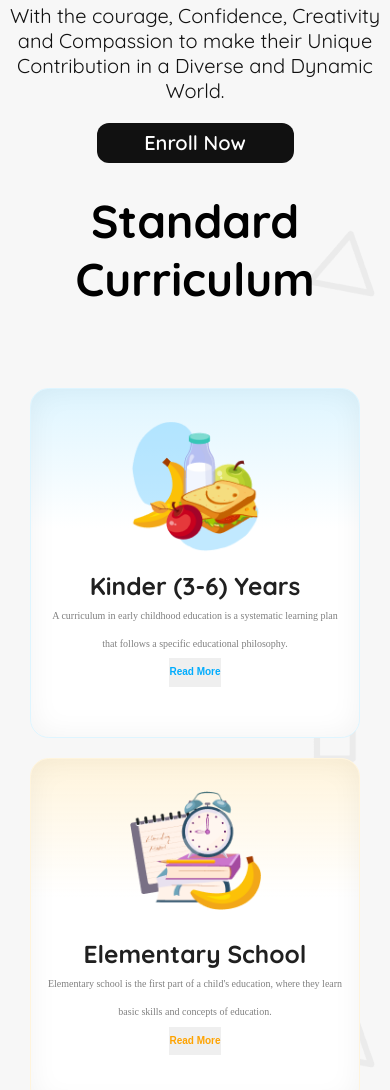
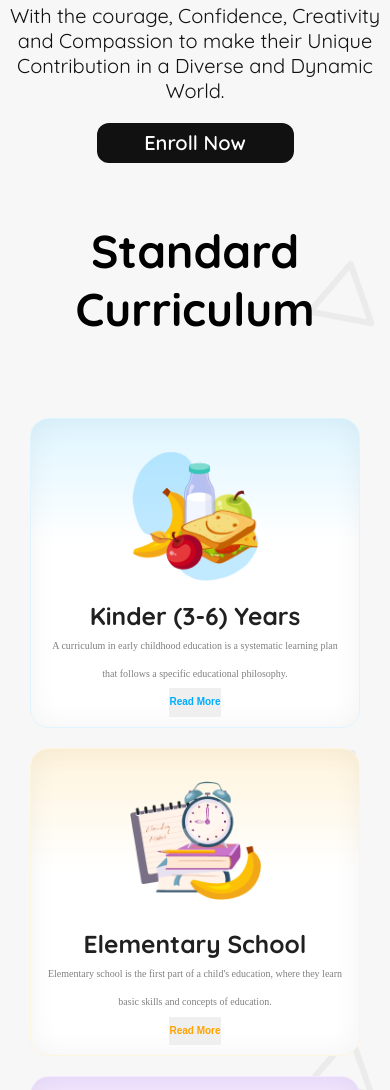
Before and after one commit to AKnaaz/PH-Second-Assignment, a plain HTML site: page index.html in a window 390 px wide. Shown: the part 951-2041 px from the top of the page. Drawn offline with Linux system fonts and the light colour scheme; a web font is replaced by a local one.

Commit message:
style commit

```diff
--- a/style.css
+++ b/style.css
@@ -6,7 +6,6 @@
 body{
     background: rgb(247, 247, 247);
     font-family: Quicksand;
-    /* border: 3px solid black; */
 }
 .black{
     color: rgb(17, 17, 17);
@@ -100,19 +99,13 @@ nav{
     max-width: 1440px;
     padding: 20px 20px;
     margin: 0 auto;
-    /* border: 3px solid red; */
 }
 .navbar-container{
     max-width: 1160px;
     margin: 0 auto;
     display: flex;
     justify-content: space-between;
-
-    /* border: 3px solid purple; */
 }
-/* .line{
-    visibility: hidden;
-} */
 .navbar-box1{
     display: flex;
     align-items: center;
@@ -146,7 +139,6 @@ nav{
     display: flex;
     justify-content: space-between;
     align-items: center;
-    /* border: 3px solid green; */
 }
 .banner-container{
     max-width: 640px;
@@ -164,7 +156,6 @@ nav{
 }
 .banner-img{
     max-width: 469px;
-    /* border: 3px solid blue; */
 }
 .banner-img img{
     width: 100%;
@@ -443,12 +434,14 @@ footer{
         border-top: 0px;
         border-bottom: 0px;
         padding-top: 30px;
+        margin-top: 30px;
     }
     .curriculum-container{
         grid-template-columns: repeat(1, 1fr);
     }
     .curriculum-box{
         max-width: 543px;
+        padding-bottom: 10px;
     }
     .curriculum-icon-box{
         visibility: hidden;
```
